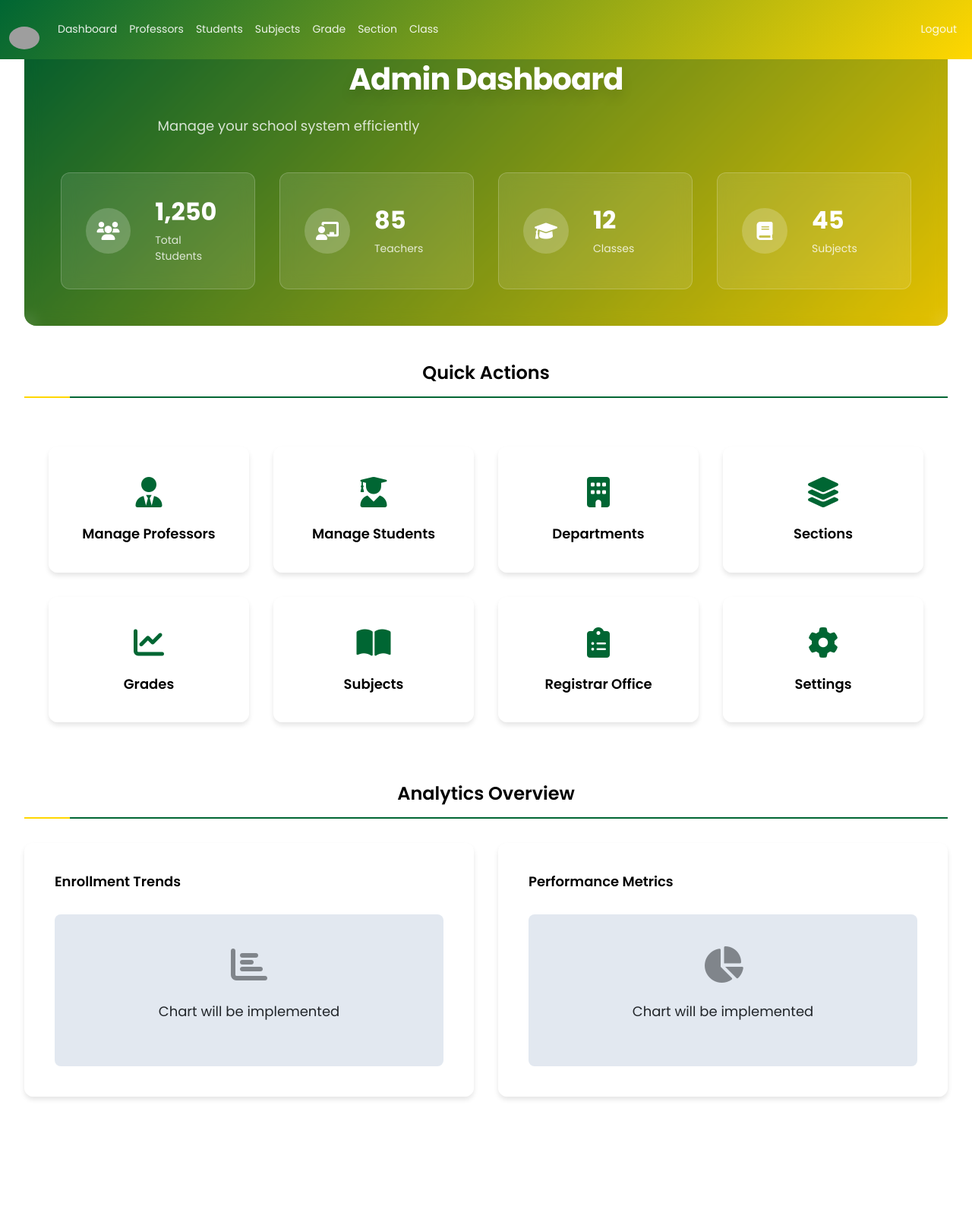
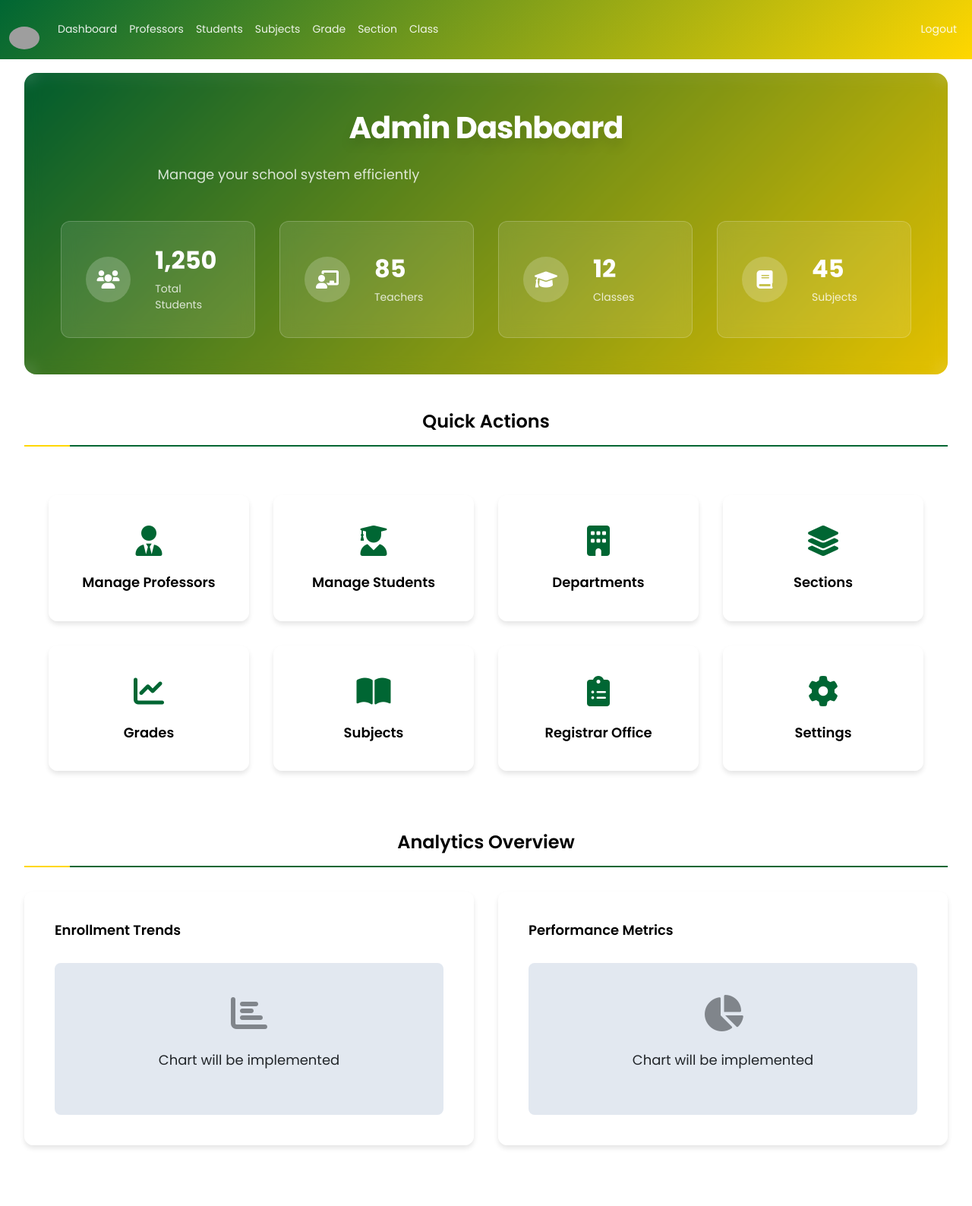
Before and after one commit to zrncrblln/automate, a PHP site: page /admin/ in a window 1280 px wide. Shown: the whole page at 76% size. Before the commit the page ends 1448 px from the top, so only its background shows below. Run offline with PHP 8.4, Linux system fonts and the light colour scheme; the visitor is signed in with stand-in values (Sample User, id 1); grey boxes are pictures that could not be loaded.

Commit message:
Update index.php

```diff
--- a/admin/index.php
+++ b/admin/index.php
@@ -24,7 +24,7 @@ if (
       <?php
       include "inc/navbar.php";
       ?>
-      <div class="dashboard-container">
+      <div class="dashboard-container" style="margin-top: 4rem;">
         <!-- Hero Section with Key Metrics -->
         <section class="dashboard-hero">
           <div class="hero-content">
```
